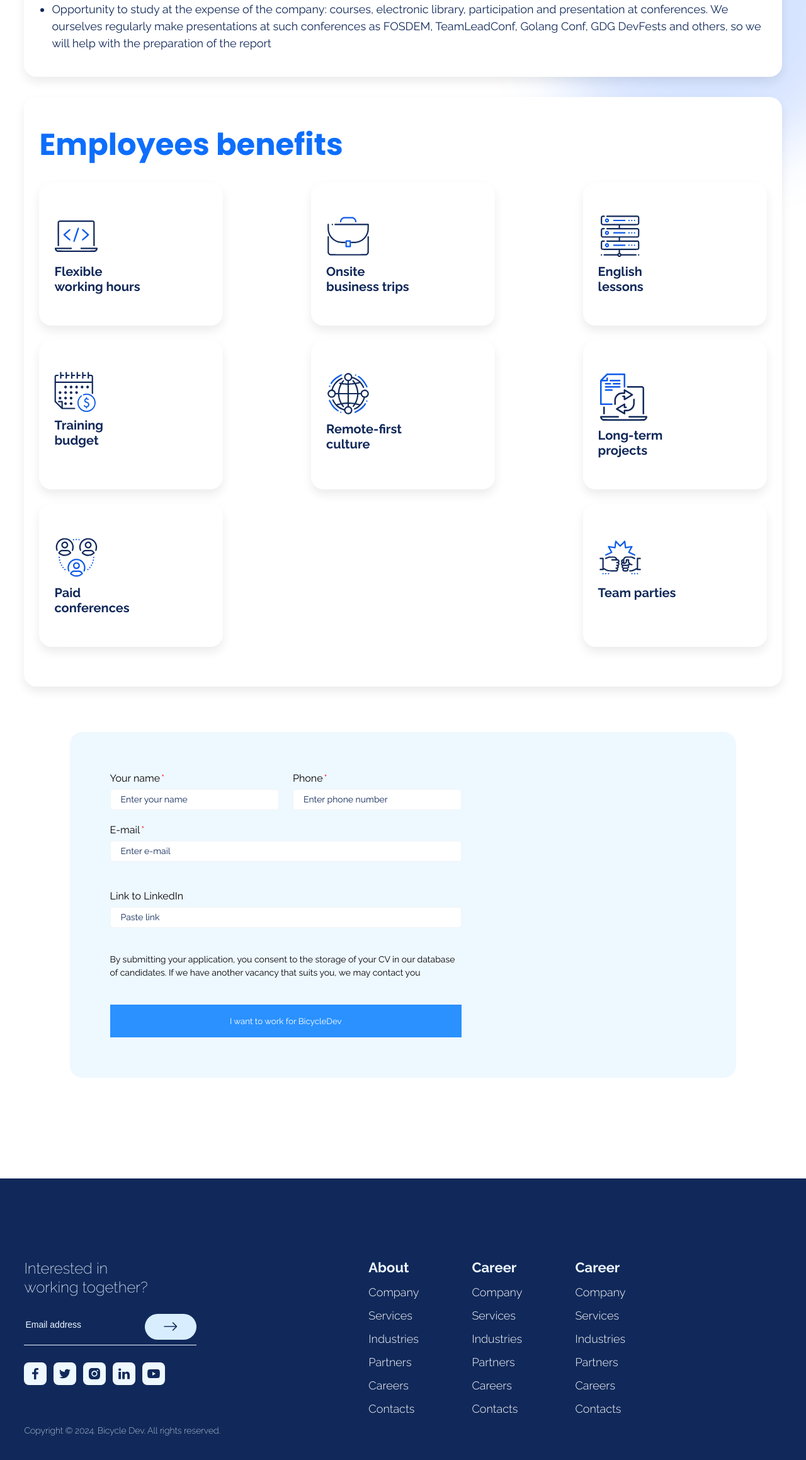
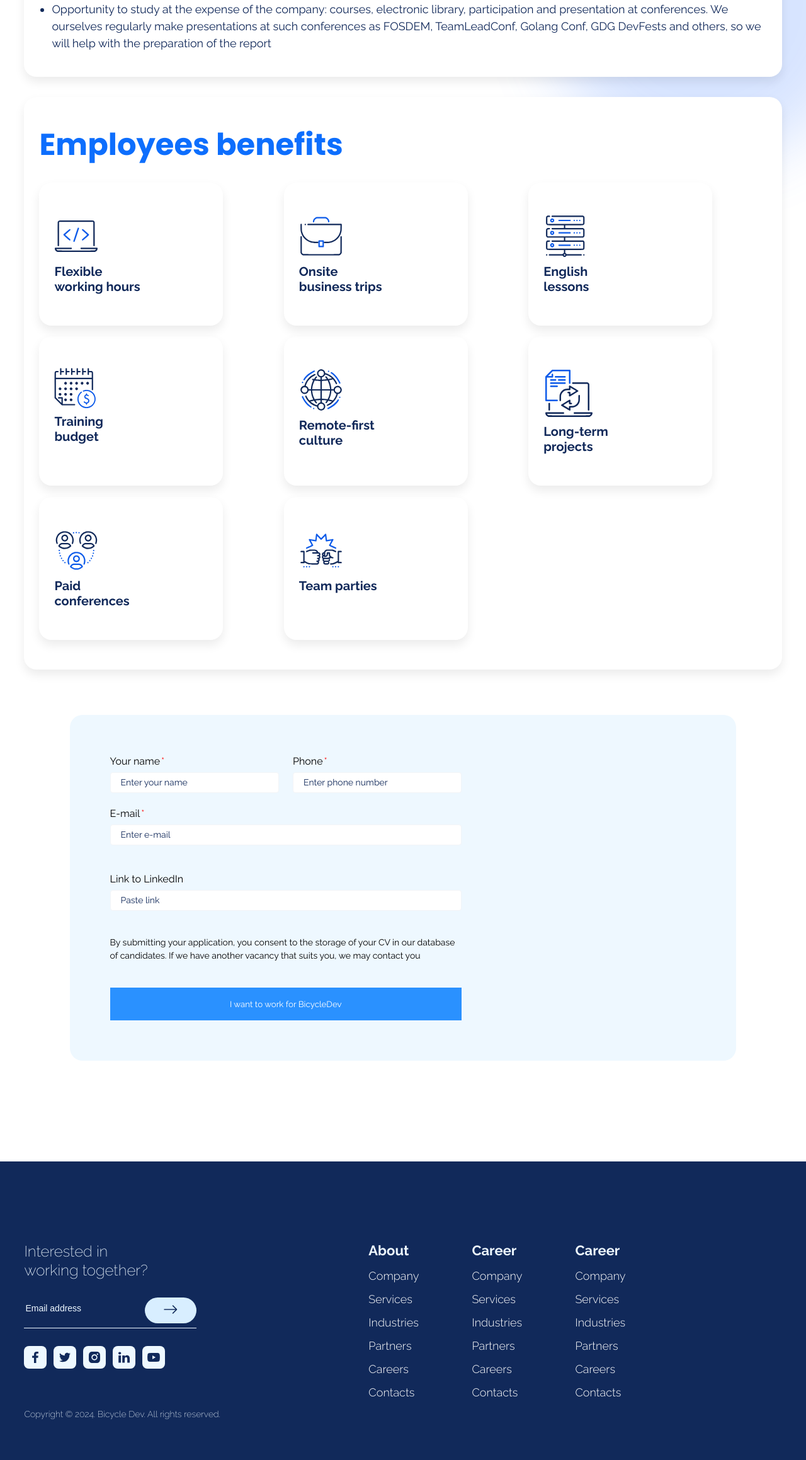
Before and after one commit to Aizaada-Akylbek/bicycle-dev.2github.io, a React (Vite) app: page /positions in a window 1280 px wide. Shown: the part 2210-4528 px from the top of the page at 63% size. Built offline with nearby package versions, Linux system fonts and the light colour scheme.

Commit message:
fixed footer

```diff
--- a/src/components/footer/Footer.jsx
+++ b/src/components/footer/Footer.jsx
@@ -1,4 +1,4 @@
-import React, { useState } from "react";
+import React, { useState, useRef } from "react";
 import { NavLink } from "react-router-dom";
 import "./Footer.css";
 import FB from "../../assets/logoLinks/Facebook.svg";
@@ -7,39 +7,10 @@ import IG from "../../assets/logoLinks/Instagram.svg";
 import LN from "../../assets/logoLinks/LinkedIn.svg";
 import YT from "../../assets/logoLinks/YouTube.svg";
 import { useTranslation } from "react-i18next";
-const Modal = ({ isOpen }) => {
-  const {t}=useTranslation()
-  if (!isOpen) {
-    return null;
-  }
 
-  return <div className="modal-overlay">{t('Your message has been sent')}</div>;
-};
+import FooterContact from "../footerContact/FooterContact";
 const Footer = () => {
-  const [isModalOpen, setIsModalOpen] = useState(false);
-  const [inputValue, setInputValue] = useState('');
-  const [error, setError] = useState('');
   const { t } = useTranslation();
-
-  const handleButtonClick = () => {
-    if (inputValue.trim() === '') {
-      setError(t('Please fill out this field'));
-      return;
-    }
-    setError('');
-    setIsModalOpen(true);
-    console.log("tttt");
-    setTimeout(() => {
-      setIsModalOpen(false);
-    }, 3000); // Close modal after 3 seconds
-  };
-
-  const handleInputChange = (e) => {
-    setInputValue(e.target.value);
-    if (error) {
-      setError('');
-    }
-  };
   return (
     <footer>
       <div className="container">
@@ -47,23 +18,12 @@ const Footer = () => {
           <div className="footerBlocks">
             <div className="footerLogos">
               <div className="titleWork">
-                {t('Interested in')} <br />
-                {t('working together?')}
+                {t("Interested in")} <br />
+                {t("working together?")}
               </div>
-              <div className="footerContact">
-              <input
-                  type="text"
-                  placeholder={t("Email address")}
-                  className={`footerInput ${error ? 'invalid' : ''}`}
-                  value={inputValue}
-                  onChange={handleInputChange}
-                />
-                <button onClick={handleButtonClick} className="footerBtn">
-                  <i className="bi bi-arrow-right"></i>
-                </button>
-                <Modal isOpen={isModalOpen} />
-              </div>
-                {error && <div className="error">{error}</div>}
+
+              <FooterContact />
+
               <div className="logoLinks">
                 <img src={FB} alt="" />
                 <img src={TW} alt="" />
@@ -74,66 +34,66 @@ const Footer = () => {
             </div>
             <div className="footerNav">
               <ul className="footerNavList">
-                <h2>{t('About')}</h2>
+                <h2>{t("About")}</h2>
                 <li>
-                  <NavLink to="/">{t('Company')}</NavLink>
+                  <NavLink to="/">{t("Company")}</NavLink>
                 </li>
                 <li>
-                  <NavLink to="/services">{t('Services')}</NavLink>
+                  <NavLink to="/services">{t("Services")}</NavLink>
                 </li>
                 <li>
-                  <NavLink to="/industries">{t('Industries')}</NavLink>
+                  <NavLink to="/industries">{t("Industries")}</NavLink>
                 </li>
                 <li>
-                  <NavLink to="/partners">{t('Partners')}</NavLink>
+                  <NavLink to="/partners">{t("Partners")}</NavLink>
                 </li>
                 <li>
-                  <NavLink to="/careers">{t('Careers')}</NavLink>
+                  <NavLink to="/careers">{t("Careers")}</NavLink>
                 </li>
                 <li>
-                  <NavLink to="/contacts">{t('Contacts')}</NavLink>
+                  <NavLink to="/contacts">{t("Contacts")}</NavLink>
                 </li>
               </ul>
               <ul className="footerNavList">
-                <h2>{t('Career')}</h2>
+                <h2>{t("Career")}</h2>
                 <li>
-                  <NavLink to="/">{t('Company')}</NavLink>
+                  <NavLink to="/">{t("Company")}</NavLink>
                 </li>
                 <li>
-                  <NavLink to="/services">{t('Services')}</NavLink>
+                  <NavLink to="/services">{t("Services")}</NavLink>
                 </li>
                 <li>
-                  <NavLink to="/industries">{t('Industries')}</NavLink>
+                  <NavLink to="/industries">{t("Industries")}</NavLink>
                 </li>
                 <li>
-                  <NavLink to="/partners">{t('Partners')}</NavLink>
+                  <NavLink to="/partners">{t("Partners")}</NavLink>
                 </li>
                 <li>
-                  <NavLink to="/careers">{t('Careers')}</NavLink>
+                  <NavLink to="/careers">{t("Careers")}</NavLink>
                 </li>
                 <li>
-                  <NavLink to="/contacts">{t('Contacts')}</NavLink>
+                  <NavLink to="/contacts">{t("Contacts")}</NavLink>
                 </li>
               </ul>
               <ul className="footerNavList">
-                <h2>{t('Career')}</h2>
+                <h2>{t("Career")}</h2>
                 <li>
-                  <NavLink to="/">{t('Company')}</NavLink>
+                  <NavLink to="/">{t("Company")}</NavLink>
                 </li>
                 <li>
-                  <NavLink to="/services">{t('Services')}</NavLink>
+                  <NavLink to="/services">{t("Services")}</NavLink>
                 </li>
                 <li>
-                  <NavLink to="/industries">{t('Industries')}</NavLink>
+                  <NavLink to="/industries">{t("Industries")}</NavLink>
                 </li>
                 <li>
-                  <NavLink to="/partners">{t('Partners')}</NavLink>
+                  <NavLink to="/partners">{t("Partners")}</NavLink>
                 </li>
                 <li>
-                  <NavLink to="/careers">{t('Careers')}</NavLink>
+                  <NavLink to="/careers">{t("Careers")}</NavLink>
                 </li>
                 <li>
-                  <NavLink to="/contacts">{t('Contacts')}</NavLink>
+                  <NavLink to="/contacts">{t("Contacts")}</NavLink>
                 </li>
               </ul>
             </div>
--- /dev/null
+++ b/src/components/footerContact/FooterContact.jsx
@@ -0,0 +1,86 @@
+import React, { useState } from "react";
+// import "./FooterContact.css";
+import { useTranslation } from "react-i18next";
+import emailjs from "@emailjs/browser";
+import { useRef } from "react";
+import "../footer/Footer.css";
+const Modal = ({ isOpen }) => {
+  const { t } = useTranslation();
+  if (!isOpen) {
+    return null;
+  }
+
+  return <div className="modal-overlay">{t("Your message has been sent")}</div>;
+};
+const FooterContact = () => {
+  const { t } = useTranslation();
+  const [inputValue, setInputValue] = useState("");
+  const [error, setError] = useState(false);
+  const [isModalOpen, setIsModalOpen] = useState(false);
+  const formRef = useRef(null);
+
+  const handleInputChange = (e) => {
+    setInputValue(e.target.value);
+    if (error) {
+      setError("");
+    }
+  };
+
+  const handleButtonClick = (e) => {
+    e.preventDefault();
+    if (!inputValue || !/^[^\s@]+@[^\s@]+\.[^\s@]+$/.test(inputValue)) {
+      setError(t("Please fill out this field correctly"));
+      return;
+    }
+    setError("");
+    setIsModalOpen(true);
+    console.log("tttt");
+    setTimeout(() => {
+      setIsModalOpen(false);
+    }, 3000); // Close modal after 3 seconds
+
+    emailjs
+      .sendForm(
+        "service_nqcwraa",
+        "template_5f6kff7",
+        formRef.current,
+        "kaXtgRdirwWqDEySs"
+      )
+      .then(
+        () => {
+          console.log("SUCCESS!");
+          setIsModalOpen(true);
+          setTimeout(() => {
+            setIsModalOpen(false);
+          }, 3000);
+        },
+        (error) => {
+          console.log("FAILED...", error.text);
+        }
+      );
+
+    setInputValue("");
+  };
+
+  return (
+    <div>
+      <form ref={formRef} className="footerContact">
+        <input
+          type="text"
+          placeholder={t("Email address")}
+          className={`footerInput ${error ? "invalid" : ""}`}
+          value={inputValue}
+          onChange={handleInputChange}
+          name="user_email"
+        />
+        <button onClick={handleButtonClick} className="footerBtn">
+          <i className="bi bi-arrow-right"></i>
+        </button>
+      </form>
+      <Modal isOpen={isModalOpen} />
+      {error && <div className="error">{error}</div>}
+    </div>
+  );
+};
+
+export default FooterContact;
--- a/src/components/positionBenefits/PositionBenefits.css
+++ b/src/components/positionBenefits/PositionBenefits.css
@@ -1,30 +1,27 @@
-
-.benefit{
-    border-radius:20px;
+.benefit {
+  border-radius: 20px;
   box-shadow: 0px 8px 16px 0px rgba(0, 0, 0, 0.08);
   padding: 40px 24px;
   margin-bottom: 32px;
-    color:#11295A;
-    background-color:white
-
+  color: #11295a;
+  background-color: white;
 }
 .benefit h2 {
   font-weight: 700;
   font-size: 48px;
   margin-bottom: 24px;
-    color:#0D6EFD;
-
+  color: #0d6efd;
 }
-.benefit-cards{
-    display: flex;
-    justify-content: space-between;
-    flex-wrap: wrap;
+.benefit-cards {
+  display: grid;
+  grid-template-columns: repeat(auto-fit, minmax(292px, 1fr));
+  gap: 10px;
 }
 .benefit-card {
   width: 292px;
   box-shadow: 0px 8px 16px 0px rgba(0, 0, 0, 0.08);
   padding: 50px 24px;
-    border-radius:20px;
+  border-radius: 20px;
   margin-bottom: 2%;
 }
 .benefit-card h4 {
@@ -34,16 +31,14 @@
   font-weight: 700;
 }
 
-@media screen and (max-width:1028px) {
+@media screen and (max-width: 1028px) {
   .benefit-cards {
     justify-content: space-evenly;
   }
-
 }
 
-@media screen and (max-width:600px) {
+@media screen and (max-width: 600px) {
   .benefit h2 {
-
     text-align: center;
     font-size: 45px;
   }
--- a/src/components/slider/Slider.css
+++ b/src/components/slider/Slider.css
@@ -1,19 +1,19 @@
 .slider {
-/* padding: 90px; */
+  /* padding: 90px; */
   text-align: center;
   padding: 59px 0px;
   width: 100%;
 }
 
 .slide {
-  margin: 0px 3%;
+  width: 245.96px;
+  height: 52.84px;
 }
 
 .slide img {
-  max-width: 80%;
-  width: 245.96px;
-  height: 52.84px;
-  gap: 0px;
+  max-width: 100%;
+  max-height: 100%;
+  /* gap: 20%; */
   opacity: 0px;
 }
 @media screen and (max-width: 385px) {
--- a/src/components/slider/Slider.jsx
+++ b/src/components/slider/Slider.jsx
@@ -6,13 +6,17 @@ import lg from "../../assets/companyLogos/lg.svg";
 import microsoft from "../../assets/companyLogos/microsoft.svg";
 import slack from "../../assets/companyLogos/slack.svg";
 import sony from "../../assets/companyLogos/sony.png";
+import kamasys from "../../assets/partners/kamasys_logo.jpg";
+import htpkr from "../../assets/partners/Copy_of_htpkr_logo.png";
+import mkLogic from "../../assets/partners/mk_logic_rgb_338_white.png";
+import osma from "../../assets/partners/osma.svg";
 //css
 import "./Slider.css";
 import Marquee from "react-marquee-slider";
 
 const Slider = () => {
   const [currentIndex, setCurrentIndex] = useState(0);
-  const slides = [samsung, google, microsoft, lg, slack, sony];
+  const slides = [kamasys, htpkr, mkLogic, osma, kamasys, htpkr, mkLogic, osma];
   const slideCount = slides.length;
 
   useEffect(() => {
@@ -25,7 +29,7 @@ const Slider = () => {
 
   return (
     <div className="slider">
-      <Marquee velocity={50}>
+      <Marquee velocity={40}>
         {slides.map((img, index) => (
           <div key={index} className="slide">
             <img src={img} alt="company" />
```
Also changed, not shown: src/components/partnersCards/PartnersCards.jsx (+68 -22 lines), src/assets/partners/Copy_of_htpkr_logo.png (renamed from src/assets/partners/Copy of htpkr_logo PNG.png), src/assets/partners/osma.svg (renamed from src/assets/partners/logo.a80f457e.svg). Lines whose indentation alone changed are shown as unchanged.
